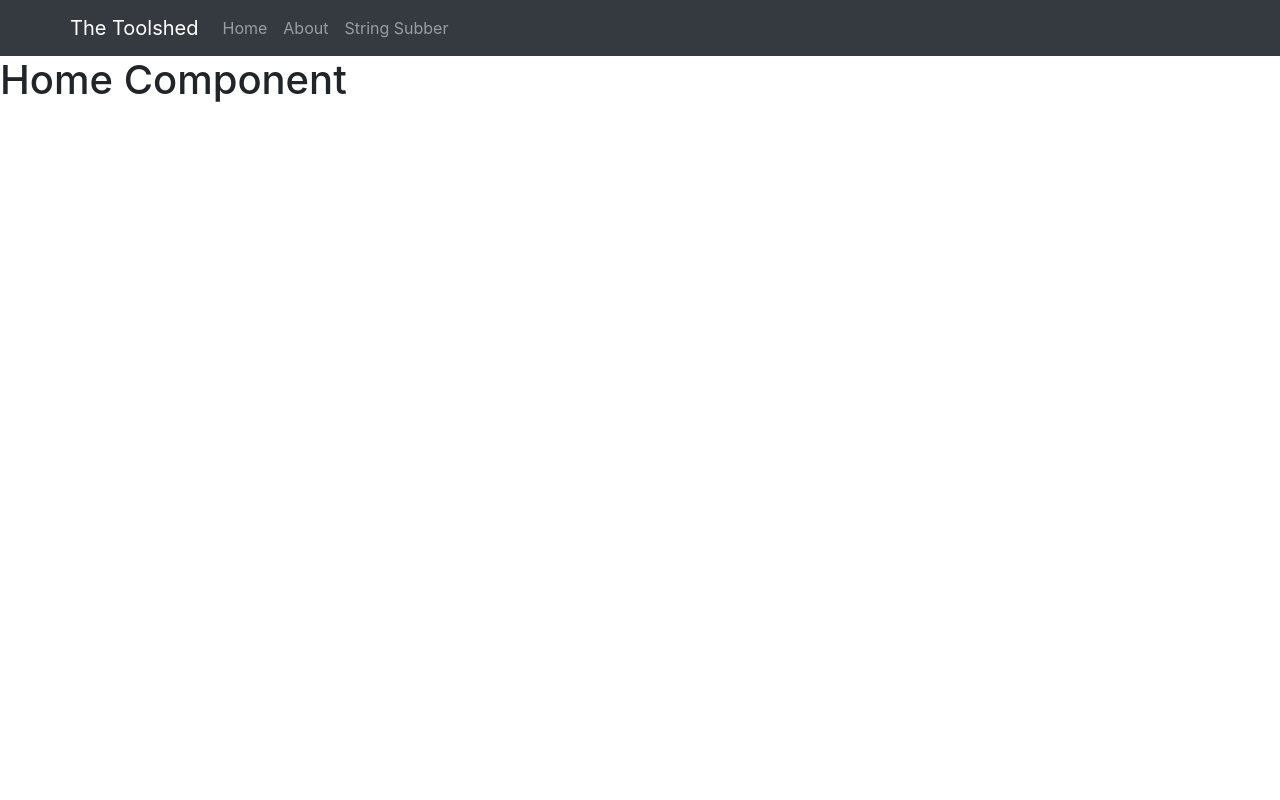
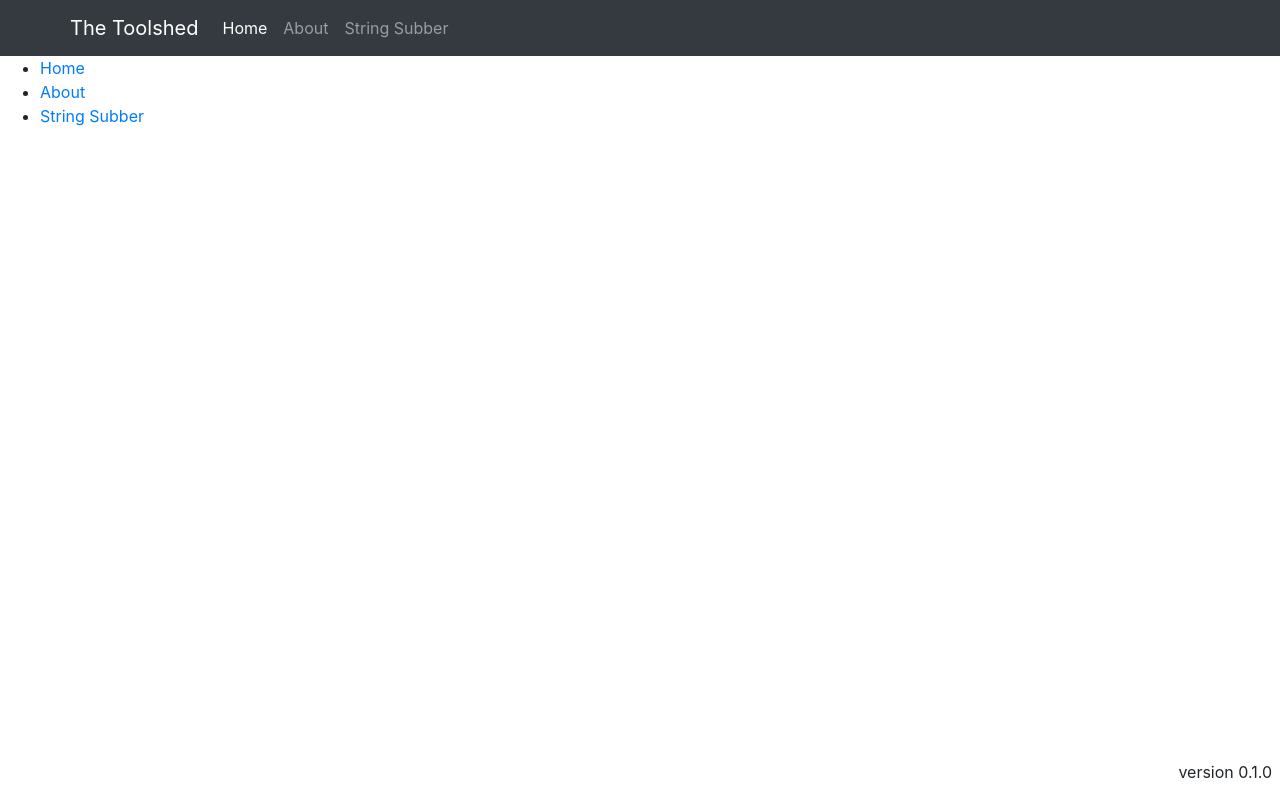
Before and after one commit to Dmatts95/toolshed, a React (Create React App) app: page / in a window 1280 px wide. Built offline with nearby package versions, Linux system fonts and the light colour scheme.

Commit message:
updated app routing for gh pages, added some flavor to home screen

```diff
--- a/src/App.js
+++ b/src/App.js
@@ -1,19 +1,24 @@
 import React from 'react';
 import './App.css';
-import {BrowserRouter as Router, Route, Switch} from 'react-router-dom'
+import {HashRouter as Router, Route, Switch} from 'react-router-dom'
 import HeaderNav from './components/HeaderNav.jsx';
 import RoutingInfo from './routing/routeConfig.js';
+import packageJson from '../package.json';
 
 const App = () => {
+  console.log(process.env.PUBLIC_URL);
   return (
     <>
-      <HeaderNav />
-      <Router>
-        <Switch>
-          {RoutingInfo.routes.map(sitemapEntry => {
-            console.log(sitemapEntry);
-            return <Route key={sitemapEntry.name} exact={sitemapEntry.exact} path={sitemapEntry.route} component={sitemapEntry.component} />})}
-        </Switch>
+      <Router basename={process.env.PUBLIC_URL}>
+        <>
+          <HeaderNav />
+          <Switch>
+            {RoutingInfo.routes.map(sitemapEntry => {
+              console.log(sitemapEntry);
+              return <Route key={sitemapEntry.name} exact path={sitemapEntry.route} component={sitemapEntry.component} />})}
+          </Switch>
+          <footer className='text-right fixed-bottom mx-2'><p>{`version ${packageJson.version}`}</p></footer>
+        </>
       </Router>
     </>
   )
--- a/src/Components/HeaderNav.jsx
+++ b/src/Components/HeaderNav.jsx
@@ -1,17 +1,18 @@
 import React from 'react';
 import {Navbar, Nav, Container} from 'react-bootstrap';
 import RoutingInfo from '../routing/routeConfig';
+import {NavLink, Link} from 'react-router-dom'
 
 const HeaderNav = () => {
 	return (
 		<>
 		    <Navbar bg='dark' variant='dark'>
                 <Container>
-                    <Navbar.Brand href="#home">
+                    <Navbar.Brand as={Link} to='/'>
                         The Toolshed
                     </Navbar.Brand>
                     <Nav className="mr-auto">
-                        {RoutingInfo.routes.map(siteEntry => <Nav.Link key={siteEntry.name} href={siteEntry.route}>{siteEntry.name}</Nav.Link>)}
+                        {RoutingInfo.routes.map(siteEntry => <Nav.Link as={NavLink} key={siteEntry.name} to={siteEntry.route}>{siteEntry.name}</Nav.Link>)}
                     </Nav>
                 </Container>
 			</Navbar>
--- a/src/Components/Home.jsx
+++ b/src/Components/Home.jsx
@@ -1,5 +1,15 @@
 import React from 'react';
+import RoutingInfo from '../routing/routeConfig';
+import {Link} from 'react-router-dom'
+
 const Home = () => {
-    return(<h1>Home Component</h1>);
+    const {routes} = RoutingInfo;
+    return(
+        <ul>
+            {routes.map(route => (
+                <li key={route.name}><Link to={route.route}>{route.name}</Link></li>
+            ))}
+        </ul>
+    );
 }
 export default Home;
```
Also changed, not shown: src/AppRouter.js (deleted, +0 -33 lines).
